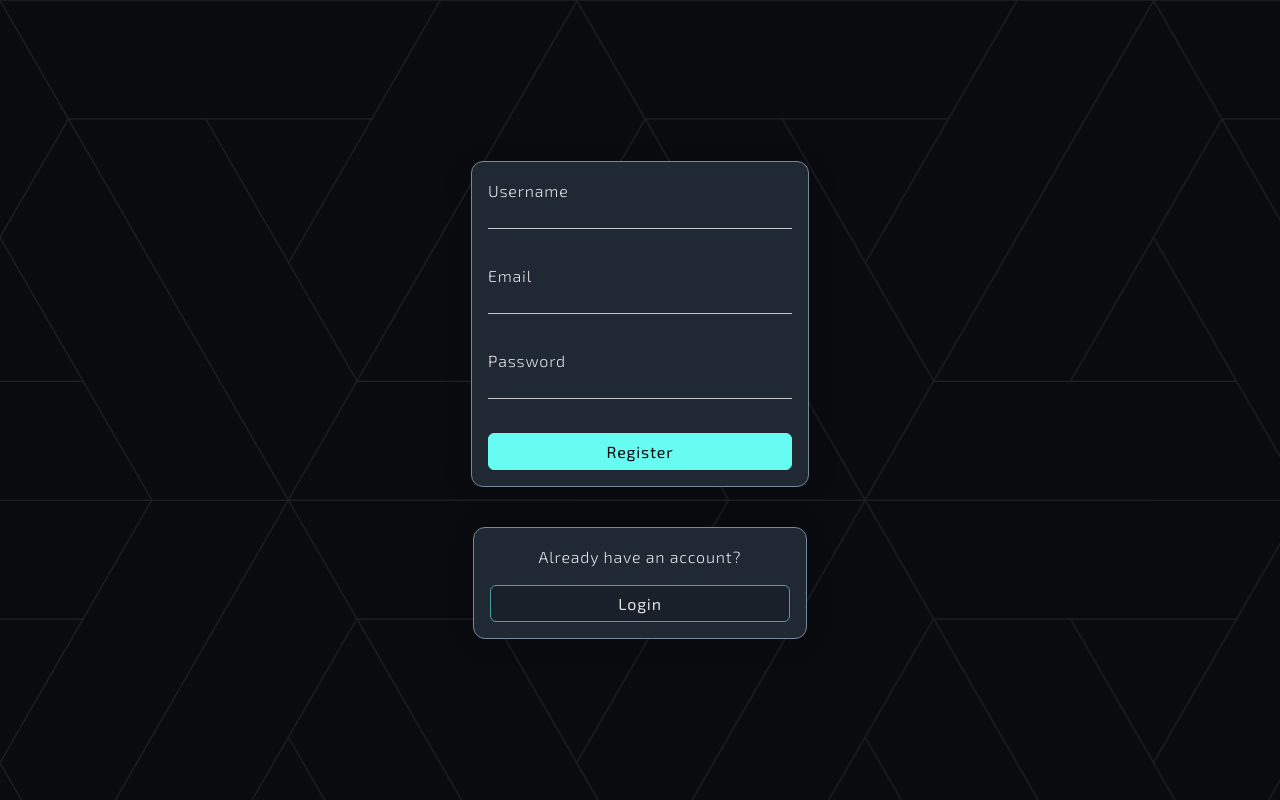
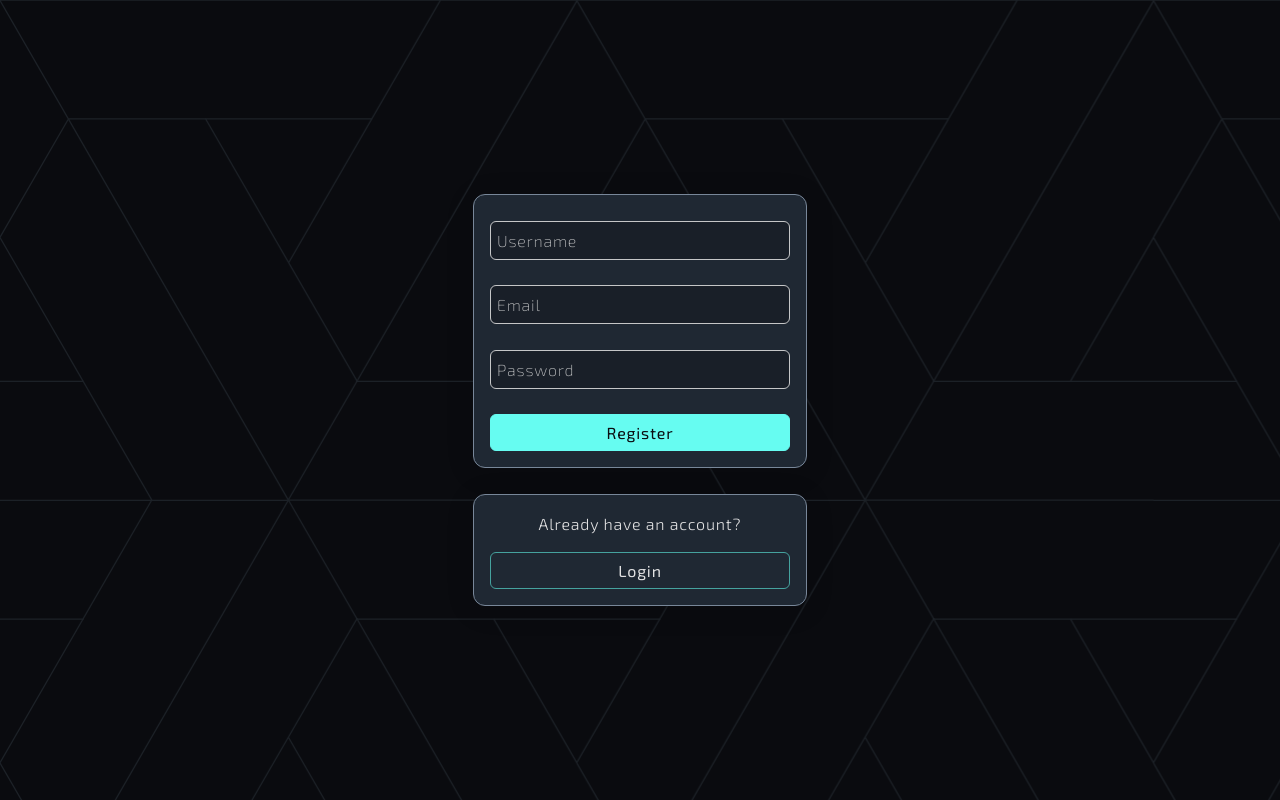
Before and after one commit to konserva93/realwrot, a React app: page /#/register in a window 1280 px wide. Built offline with nearby package versions, Linux system fonts and the light colour scheme.

Commit message:
restyled inputs

```diff
--- a/src/features/auth/Auth.module.scss
+++ b/src/features/auth/Auth.module.scss
@@ -4,7 +4,7 @@
   background-image: url('../../assets/pattern.svg');
   display: grid;
   place-content: center;
-  gap: 40px;
+  gap: 1.6em;
   height: 100vh;
   width: 100vw;
   background-color: $smokyBlack;
@@ -20,6 +20,10 @@
     display: inline-block;
     text-align: center;
     width: 100%;
+
+    &:first-letter {
+      text-transform: capitalize;
+    }
   }
 }
 
@@ -29,6 +33,7 @@
   display: flex;
   flex-direction: column;
   gap: map-get($lineSpacingTop, "regular");
+  padding-top: 1em;
 
   p {
     text-align: center;
--- a/src/features/auth/Auth.tsx
+++ b/src/features/auth/Auth.tsx
@@ -17,7 +17,7 @@ function Auth({ authAction }: TProps) {
   const [username, setUsername] = useState<string>('');
   const [password, setPassword] = useState<string>('');
   const [email, setEmail] = useState<string>('');
-  const [fieldErrors, setFieldErrors] = useState<Record<string, string | string[]>>();
+  const [fieldErrors, setFieldErrors] = useState<Record<string, string | string[]>>({});
   const [formError, setFormError] = useState<string>('');
 
   const navigate = useNavigate();
@@ -38,7 +38,7 @@ function Auth({ authAction }: TProps) {
         Object.keys(data).forEach(errKey => {
           const keys = errKey.split(' or ');
           keys.forEach(key => {
-            newErrors[key] = data[errKey];
+            newErrors[key] = `${key} ${data[errKey]}`;
           });
         });
         setFieldErrors(newErrors);
@@ -69,7 +69,7 @@ function Auth({ authAction }: TProps) {
     setUsername('');
     setPassword('');
     setEmail('');
-    setFieldErrors(undefined);
+    setFieldErrors({});
     setFormError('');
     navigate(authAction === 'register' ? '/login' : '/register');
   }, [authAction]);
@@ -94,8 +94,7 @@ function Auth({ authAction }: TProps) {
               onChange={value => setUsername(value)}
               value={username}
               title="Username"
-              name="username"
-              errors={fieldErrors?.username}
+              errors={fieldErrors.username}
             />
           )
           : null}
@@ -103,15 +102,13 @@ function Auth({ authAction }: TProps) {
           onChange={value => setEmail(value)}
           value={email}
           title="Email"
-          name="email"
-          errors={fieldErrors?.email}
+          errors={fieldErrors.email}
         />
         <Input
           onChange={value => setPassword(value)}
           value={password}
           title="Password"
-          name="password"
-          errors={fieldErrors?.password}
+          errors={fieldErrors.password}
         />
         <div>
           {formError !== ''
--- a/src/ui/Button/Button.module.scss
+++ b/src/ui/Button/Button.module.scss
@@ -15,17 +15,17 @@
   }
 
   &:not(.primary) {
-    background: rgba(0, 0, 0, 0.2);
+    background: none;
     color: $platinum;
     border: 1px solid map-get($secondary, "main");
 
     &:active {
-      background: rgba(0, 0, 0, 0.3);
+      background: rgba($smokyBlack, 0.3);
       border: 1px solid map-get($secondary, "dark");
     }
 
     &:hover:not(:active) {
-      background: rgba(0, 0, 0, 0.1);
+      background: rgba($smokyBlack, 0.1);
       border: 1px solid map-get($secondary, "light");
     }
   }
--- a/src/ui/Dialog/Dialog.module.scss
+++ b/src/ui/Dialog/Dialog.module.scss
@@ -5,12 +5,11 @@
   border-radius: 12px;
   box-shadow: 0 4px 30px rgba(0, 0, 0, 0.1);
   border: 1px solid $lightSlateGray;
+  padding-top: 1.6em;
   position: inherit;
 
   color: $platinum;
   font-weight: 300;
-  font-size: map-get($fontSize, "regular");
-  line-height: map-get($lineHeight, "regular");
 }
 
 .modal {
@@ -22,5 +21,5 @@
 .form {
   display: flex;
   flex-direction: column;
-  gap: 34px;
+  gap: 1.6em;
 }
--- a/src/ui/Input/Input.module.scss
+++ b/src/ui/Input/Input.module.scss
@@ -3,34 +3,27 @@
 .wrapper {
   .input {
     display: block;
-    background: none;
-    border: none;
-    border-bottom: 1px solid transparent;
-    color: #fff;
+    box-sizing: border-box;
+    border: 1px solid $silverSand;
+    border-radius: 6px;
+    padding: 6px;
+    color: $platinum;
+    background-color: rgba($smokyBlack, 0.3);
     margin: 0;
     font-family: 'Exo 2', sans-serif;
     letter-spacing: 0.05em;
     font-weight: 200;
+    font-size: map-get($fontSize, "regular");
+    line-height: map-get($lineHeight, "regular");
 
     &:focus, &:focus-visible {
-      border: none;
       outline: none;
-      border-bottom: 1px solid $platinum;
+      border-color: $platinum;
     }
-  }
 
-  .label {
-    display: block;
-    margin-bottom: map-get($lineSpacingBottom, "regular");
-    font-weight: 300;
-  }
-
-  .underline {
-    margin: 0;
-    display: block;
-    height: 1px;
-    background-color: $silverSand;
-    width: 100%;
+    &::placeholder {
+      color: $silverSand;
+    }
   }
 
   .error {
@@ -38,5 +31,10 @@
     line-height: map-get($lineHeight, "secondary");
     margin-top: map-get($lineSpacingTop, "secondary");
     display: inline-block;
+    padding-left: 8px;
+
+    &:first-letter {
+      text-transform: capitalize;
+    }
   }
 }
--- a/src/ui/Input/Input.tsx
+++ b/src/ui/Input/Input.tsx
@@ -1,25 +1,6 @@
 import React from 'react';
 
 import styles from './Input.module.scss';
-
-type TCommonInputProps = {
-  value?: string,
-  onChange: (value: string) => void,
-};
-
-type TCommonInputPropsWithErrors = TCommonInputProps & {
-  errors?: string | Array<string>,
-};
-
-type TLabeledInputProps = {
-  title: string,
-  name: string,
-} & TCommonInputPropsWithErrors;
-
-function isLabeled(props: unknown): props is TLabeledInputProps {
-  const labeledProps = props as TLabeledInputProps;
-  return ('title' in labeledProps) && ('name' in labeledProps);
-}
 
 function errorJSX(errors: string | Array<string>): JSX.Element | JSX.Element[] {
   if (typeof errors === 'string') {
@@ -28,47 +9,23 @@ function errorJSX(errors: string | Array<string>): JSX.Element | JSX.Element[] {
   return errors.map(errText => <span className={styles.error} key={errText}>{errText}</span>);
 }
 
-function inputJSX(inputProps: TCommonInputProps): JSX.Element {
-  if (isLabeled(inputProps)) {
-    const { value, onChange, title, name } = (inputProps as TLabeledInputProps);
-    return (
-      <>
-        <label htmlFor={name} className={styles.label}>{title}</label>
-        <input
-          type="text"
-          onChange={e => onChange(e.target.value)}
-          value={value}
-          name={name}
-          className={styles.input}
-        />
-        <span className={styles.underline} />
-      </>
-    );
-  }
+type TInputProps = {
+  title: string,
+  value?: string,
+  onChange: (value: string) => void,
+  errors?: string | Array<string>,
+};
 
-  if (('title' in inputProps) || ('name' in inputProps)) {
-    // eslint-disable-next-line no-console
-    console.warn('Input props should either have both title and name, or not have both'); // TODO: if dev env
-  }
-
-  const { value, onChange } = inputProps;
-  return (
-    <>
-      <input type="text" onChange={e => onChange(e.target.value)} value={value} />
-      <span className={styles.underline} />
-    </>
-  );
-}
-
-function Input(props: TCommonInputPropsWithErrors): React.ReactElement;
-function Input(props: TLabeledInputProps): React.ReactElement;
-function Input(props: TCommonInputPropsWithErrors | TLabeledInputProps) {
-  const { errors } = props;
+function Input({ value, onChange, title, errors }: TInputProps): React.ReactElement {
   return (
     <div className={styles.wrapper}>
-      {
-        inputJSX(props as TCommonInputProps)
-      }
+      <input
+        type="text"
+        onChange={e => onChange(e.target.value)}
+        value={value}
+        className={styles.input}
+        placeholder={title}
+      />
       {
         errors !== undefined
           ? errorJSX(errors)
@@ -80,7 +37,7 @@ function Input(props: TCommonInputPropsWithErrors | TLabeledInputProps) {
 
 Input.defaultProps = {
   value: '',
-  error: undefined,
+  errors: undefined,
 };
 
 export default Input;
```
